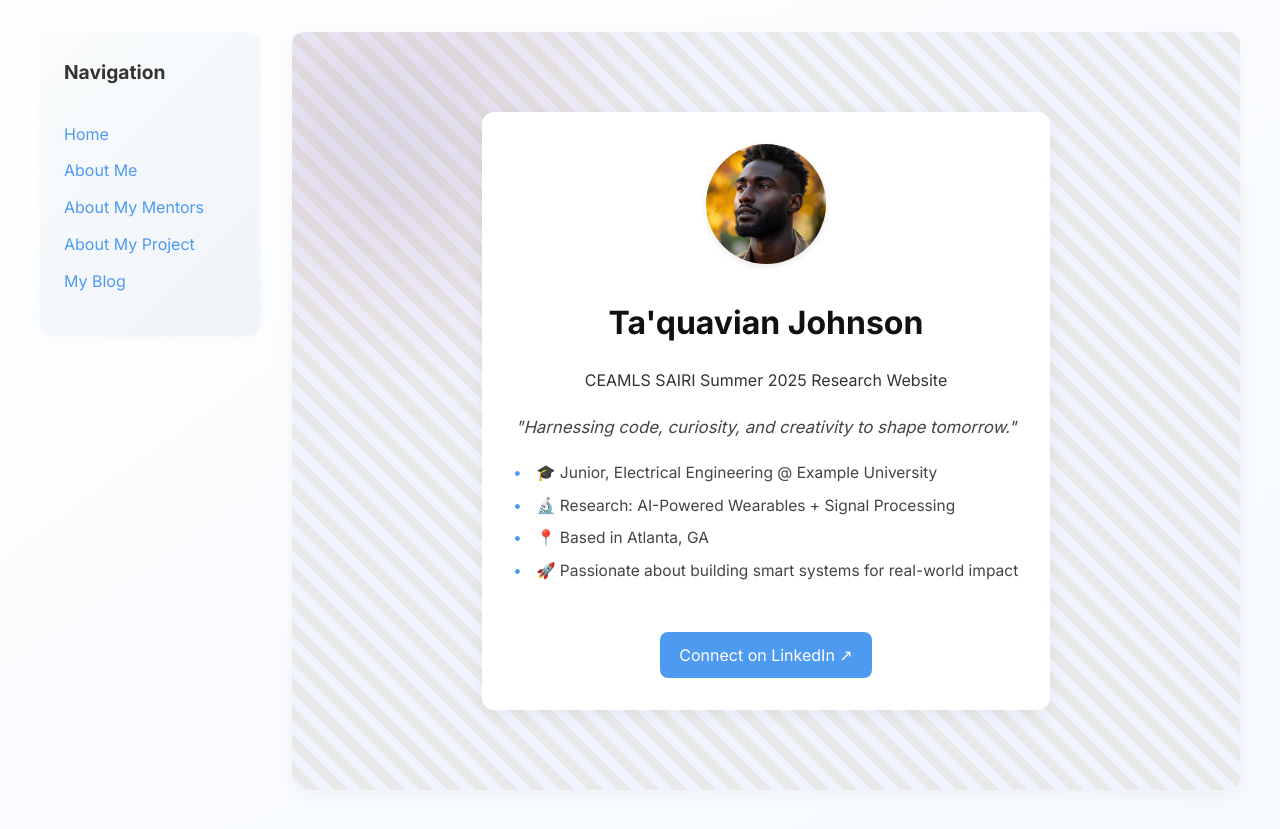
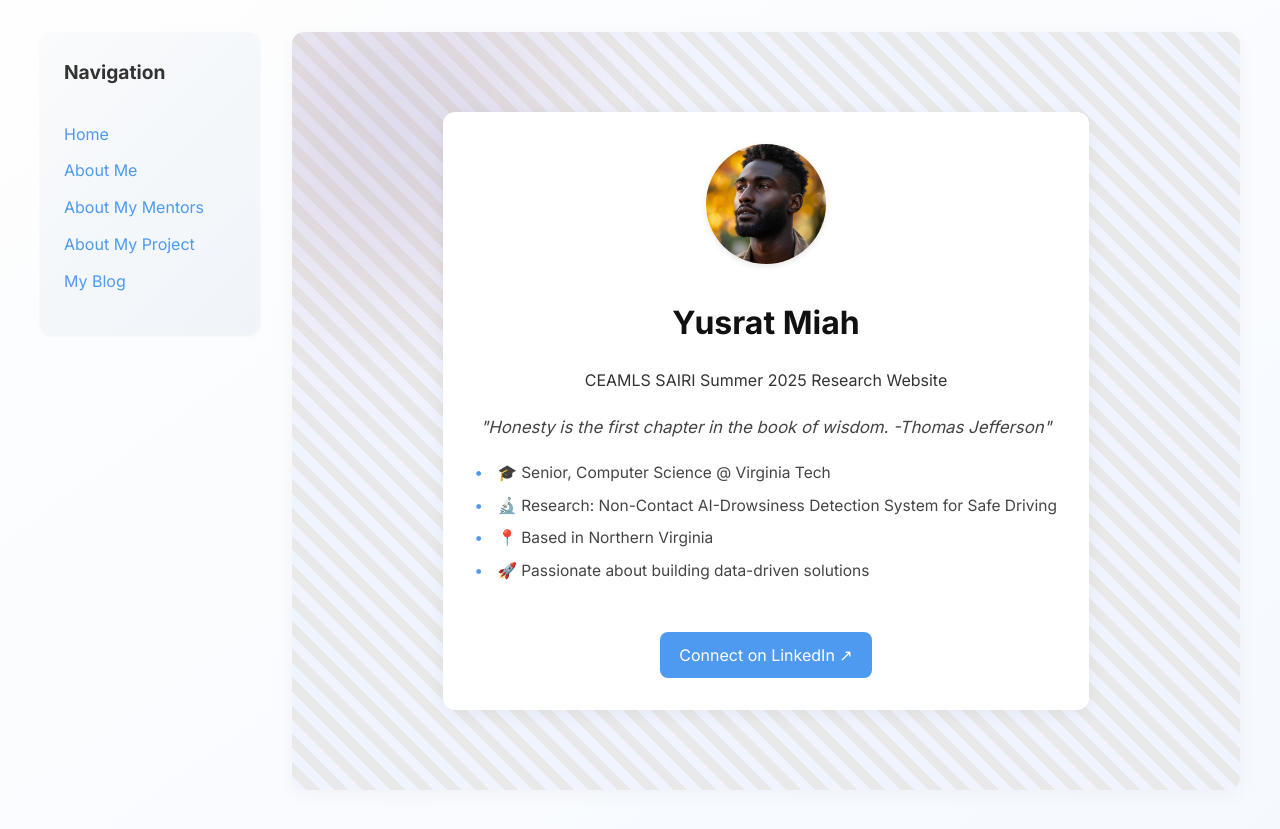
Before and after one commit to yusratmiah/yusratmiah.github.io, a Jekyll site: the page built from index.md, in a window 1280 px wide. Shown: the top 829 px of the page. Built offline with Jekyll 4.4.1, drawn with Linux system fonts in a browser that asks for light colours.

Commit message:
Update index.md

```diff
--- a/index.md
+++ b/index.md
@@ -1,16 +1,16 @@
 ---
 layout: home
-title: Ta'quavian Johnson
+title: Yusrat Miah
 description: CEAMLS SAIRI Summer 2025 Research Website
 
-motto: "Harnessing code, curiosity, and creativity to shape tomorrow."
+motto: "Honesty is the first chapter in the book of wisdom. -Thomas Jefferson"
 
 quick_facts:
-  - "🎓 Junior, Electrical Engineering @ Example University"
-  - "🔬 Research: AI-Powered Wearables + Signal Processing"
-  - "📍 Based in Atlanta, GA"
-  - "🚀 Passionate about building smart systems for real-world impact"
+  - "🎓 Senior, Computer Science @ Virginia Tech"
+  - "🔬 Research: Non-Contact AI-Drowsiness Detection System for Safe Driving"
+  - "📍 Based in Northern Virginia"
+  - "🚀 Passionate about building data-driven solutions"
 
-linkedin: https://www.linkedin.com/in/taquavian-johnson/
+linkedin: https://www.linkedin.com/in/yusrat/
 image: /assets/images/me.jpg
 ---
```
